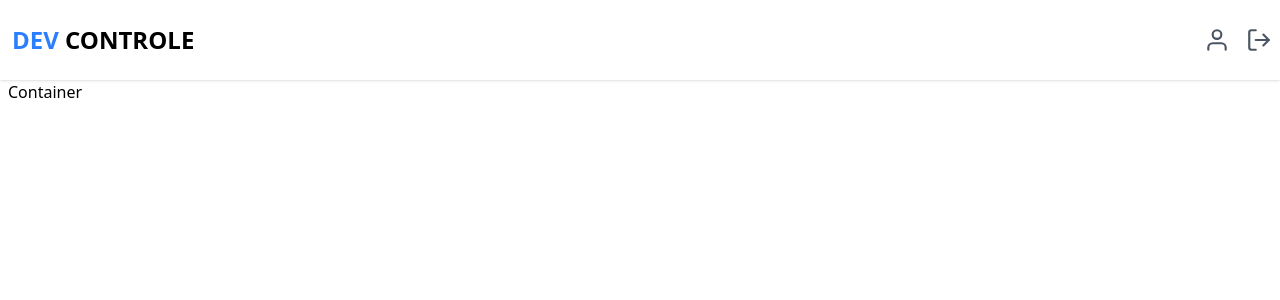
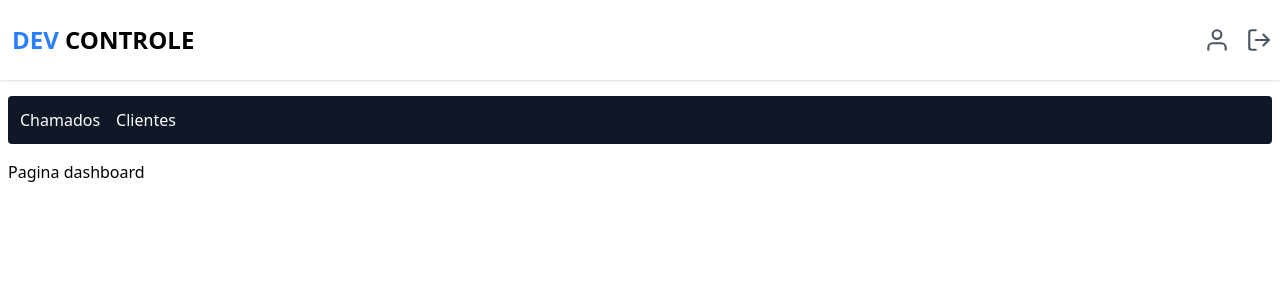
Before and after one commit to davidsnts/devcontrole, a Next.js app: page /dashboard in a window 1280 px wide. Shown: the top 300 px of the page. Built offline with nearby package versions, Linux system fonts and the light colour scheme; no server answers; sample sign-in values are in the browser's storage.

Commit message:
Feat: Criando dashboard

```diff
--- /dev/null
+++ b/src/app/dashboard/components/header/index.tsx
@@ -0,0 +1,20 @@
+import Container from '@/components/container'
+import Link from 'next/link'
+import React from 'react'
+
+const DashboardHeader = () => {
+  return (
+    <Container>
+        <header className='w-full bg-gray-900 my-4 p-3 rounded flex gap-4 text-white items-center'>
+            <Link className='hover:font-bold duration-300' href={'/dashboard'}>
+                Chamados
+            </Link>
+            <Link className='hover:font-bold duration-300' href={'/dashboard/customer'}>
+                Clientes
+            </Link>
+        </header>
+    </Container>
+  )
+}
+
+export default DashboardHeader
--- /dev/null
+++ b/src/app/dashboard/customer/page.tsx
@@ -0,0 +1,24 @@
+import Container from '@/components/container'
+import { authOptions } from '@/lib/auth';
+import { getServerSession } from 'next-auth';
+import { redirect } from 'next/navigation';
+
+const Customer = async () => {
+
+    const session = await getServerSession(authOptions)
+
+    if (!session || !session.user) {
+        redirect('/');
+    }
+    return (
+        <Container>
+            <main>
+                <div>
+                    <h1>Meus clientes</h1>
+                </div>
+            </main>
+        </Container>
+    )
+}
+
+export default Customer
--- /dev/null
+++ b/src/app/dashboard/layout.tsx
@@ -0,0 +1,10 @@
+import DashboardHeader from "./components/header";
+
+export default function DashboardLayout({ children }: { children: React.ReactNode }) {
+    return (
+        <>
+            <DashboardHeader />
+            {children}
+        </>
+    )
+}
--- a/src/components/container/index.tsx
+++ b/src/components/container/index.tsx
@@ -4,7 +4,7 @@ import React from 'react'
 
 const Container = ({ children }: { children: React.ReactNode }) => {
     return (
-        <div className='w-full max-w-7xl mx-auto px-2'>Container</div>
+        <div className='w-full max-w-7xl mx-auto px-2'>{children}</div>
     )
 }
 
```
